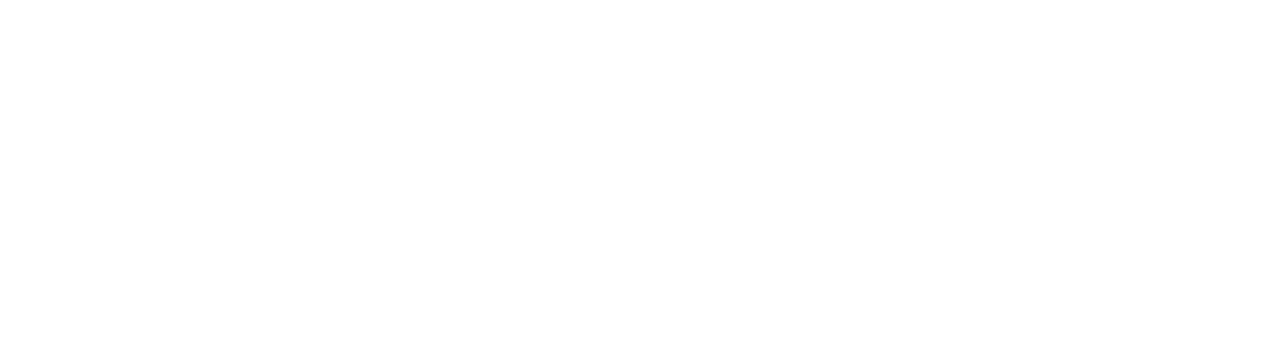
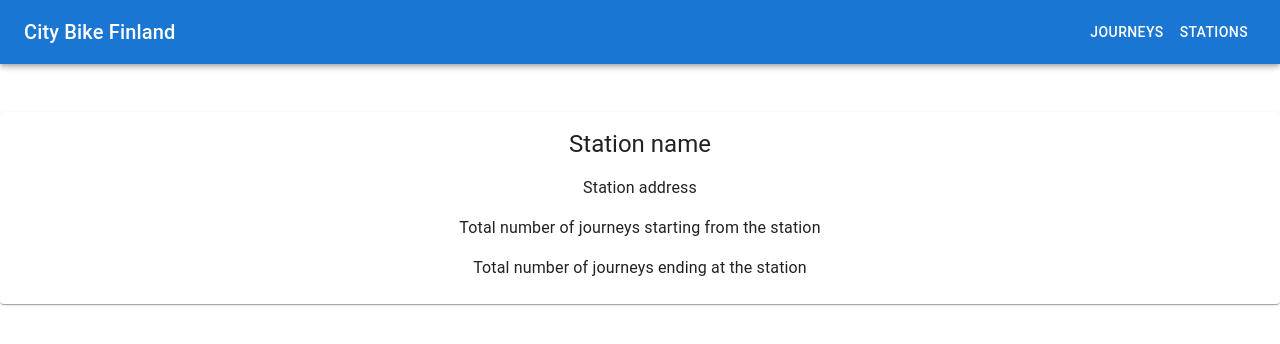
Before and after one commit to AlikiKap/bikes_app, a React (Create React App) app in the folder city_bike_finland/: page /stations/1 in a window 1280 px wide. Before the commit this address had no page. Shown: the top 344 px of the page. Built offline with nearby package versions, Linux system fonts and the light colour scheme.

Commit message:
route for single station page was added

```diff
--- a/city_bike_finland/src/index.js
+++ b/city_bike_finland/src/index.js
@@ -9,6 +9,7 @@
     QueryClientProvider,
     useQuery,
   } from '@tanstack/react-query';
+import SingleStation from './pages/SingleStation';
 
 
 const queryClient = new QueryClient()
@@ -23,6 +24,7 @@
                 <Route index element={<Journeys/>}/>
                 <Route path="/stations" element={<Stations/>}/>
                 <Route path="/journeys" element={<Journeys/>}/>
+                <Route path="/stations/:id" element={<SingleStation/>}/>
                 </Route>
             </Routes>
             </BrowserRouter>
--- a/city_bike_finland/src/pages/SingleStation.js
+++ b/city_bike_finland/src/pages/SingleStation.js
@@ -1,7 +1,20 @@
-export default function SingleStation(){
-    return(
-    <>
-    <div>Single station view</div>
-    </>
+import {CardContent, Typography,Stack } from '@mui/material'
+import Card from '@mui/material/Card'
+
+
+export default function SingleStation() {
+    return (
+        <>
+            <Card>
+                <CardContent>
+                    <Stack justifyContent="center" alignItems="center" spacing={2}>
+                        <Typography variant="h5">Station name</Typography>
+                        <Typography variant="body1">Station address</Typography>
+                        <Typography variant="body1">Total number of journeys starting from the station</Typography>
+                        <Typography variant="body1">Total number of journeys ending at the station</Typography>
+                    </Stack>
+                </CardContent>
+            </Card>
+        </>
     )
 }
```
